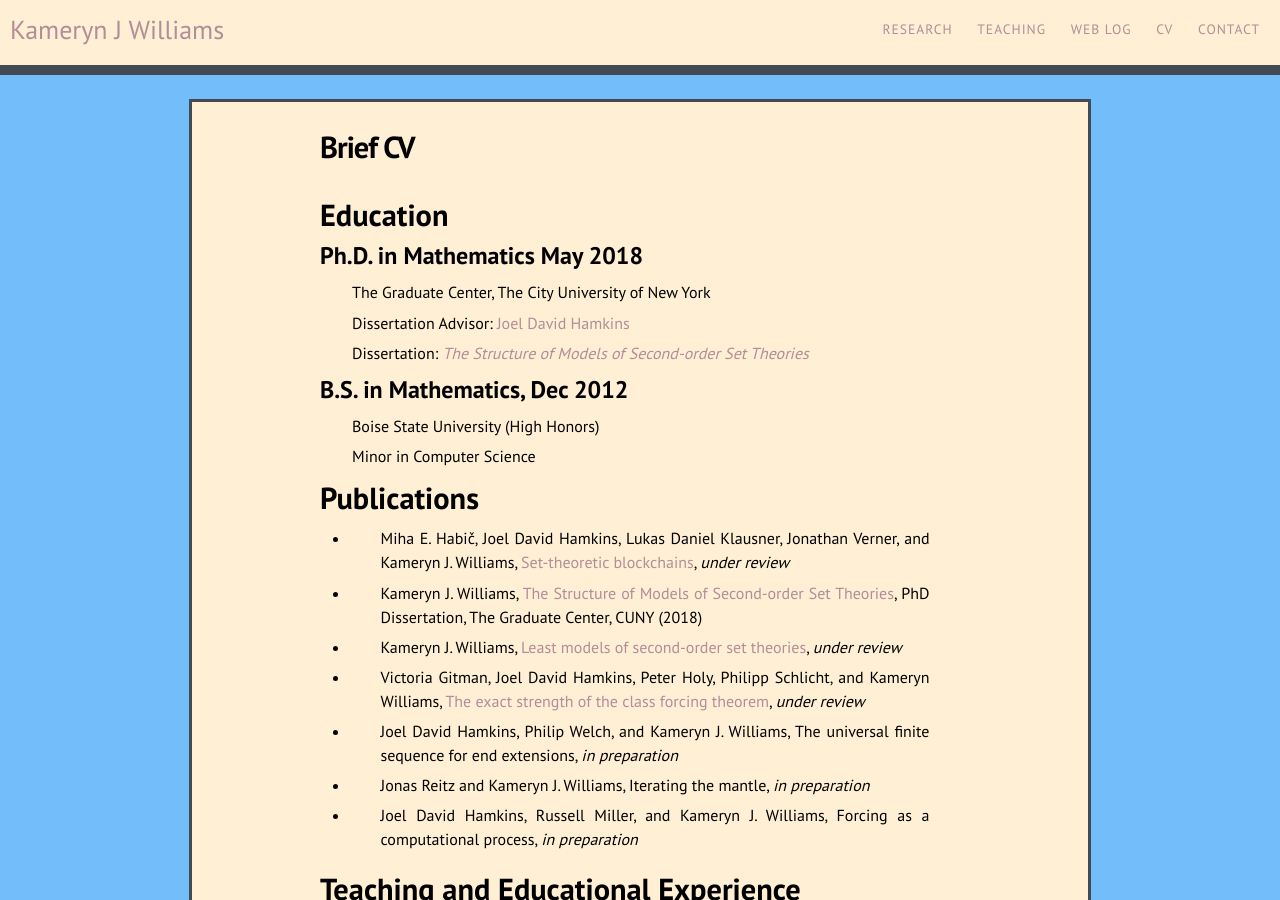
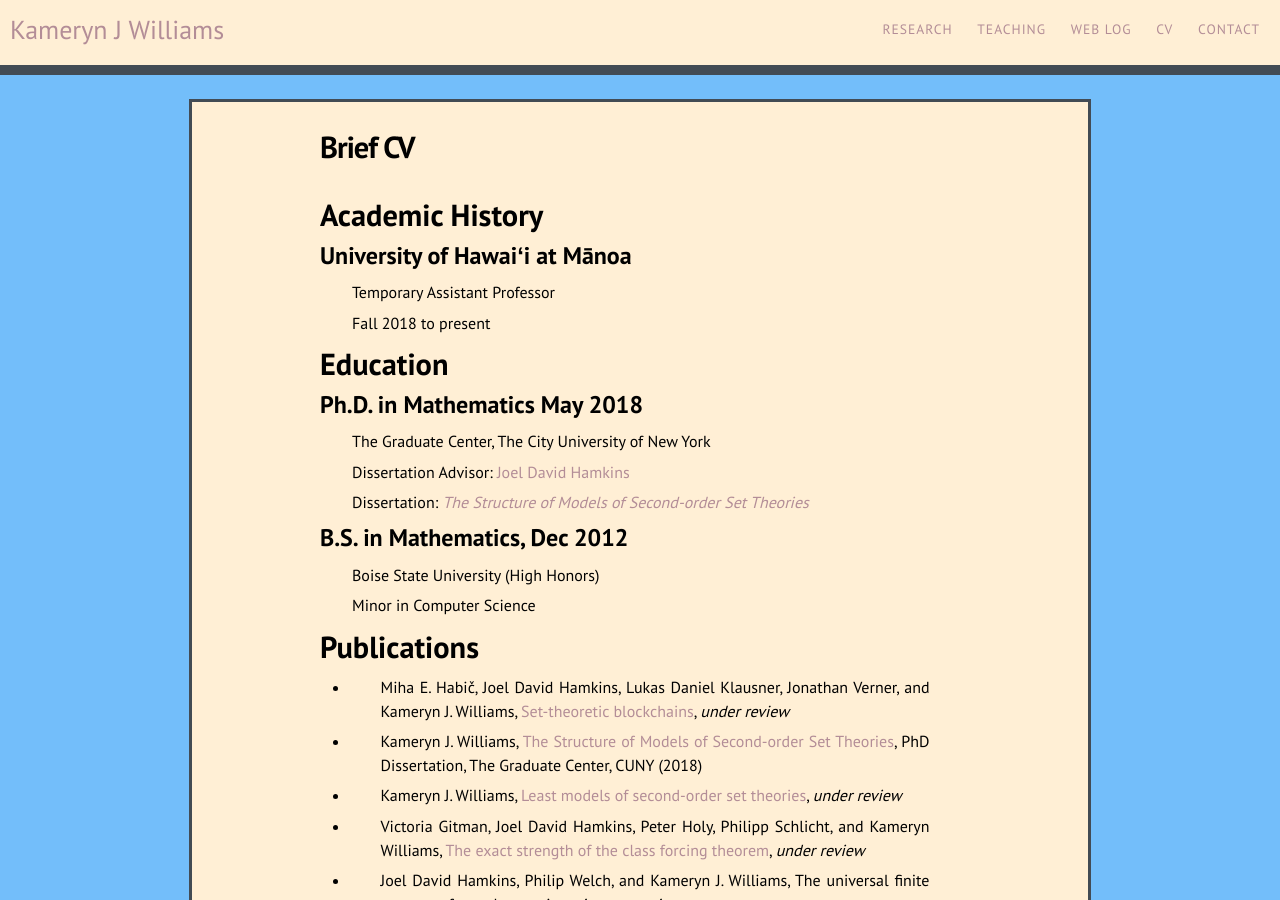
Before and after one commit to kamerynjw/kamerynjw.github.io, a Jekyll site: the page built from cv.md, in a window 1280 px wide and 900 px high. Built offline with Jekyll 4.4.1, drawn with Linux system fonts in a browser that asks for light colours; nearby versions of some CDN libraries.

Commit message:
can't believe I've forgotten so long to update my web cv with my academic position. goddammit kam

```diff
--- a/cv.md
+++ b/cv.md
@@ -3,6 +3,15 @@ layout: page
 title: Brief CV
 permalink: /cv/
 ---
+
+Academic History
+====
+
+University of Hawaiʻi at Mānoa
+----
+Temporary Assistant Professor
+
+Fall 2018 to present
 
 Education
 ====
```
